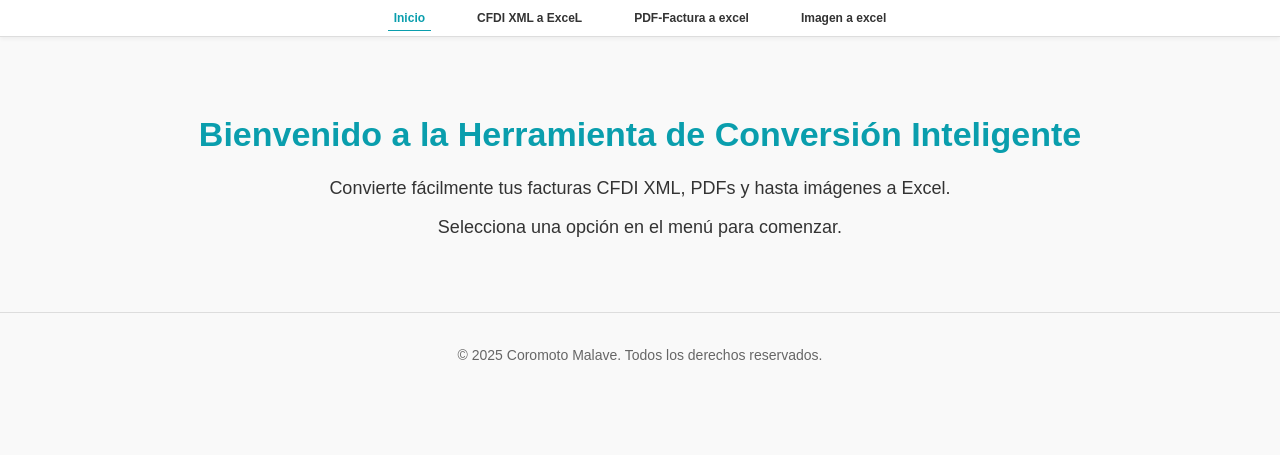
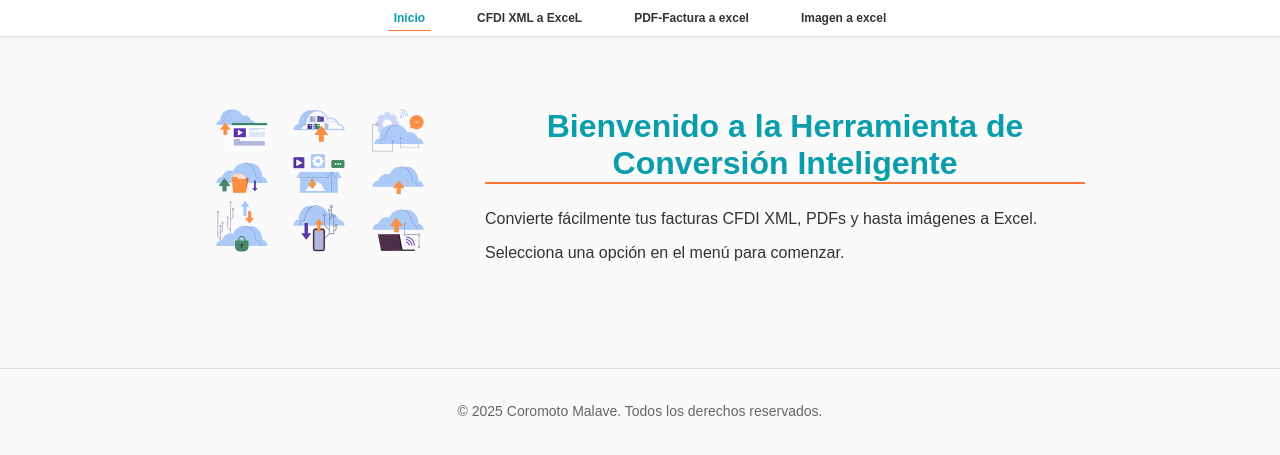
Before and after one commit to EmperatrizMalave/xml_reader_generator, a Flask app: page / in a window 1280 px wide. Shown: the top 455 px of the page. Run offline with Flask 3, Linux system fonts and the light colour scheme.

Commit message:
feat: add homepage image and update CSS layout

```diff
--- /dev/null
+++ b/static/css/home.css
@@ -0,0 +1,53 @@
+/* 🎨 Estilos para la vista de inicio con imagen a la izquierda */
+
+.container-home {
+    max-width: 1200px;
+    margin: 0 auto;
+}
+
+.bienvenida {
+    display: flex;
+    flex-direction: row; /* 🧭 Mantiene imagen a la izquierda */
+    align-items: center;
+    justify-content: center;
+    gap: 40px;
+    padding: 30px;
+    flex-wrap: nowrap; /* ❌ Evita que se apile en pantallas pequeñas */
+}
+
+.imagen-bienvenida img {
+    max-width: 250px;
+    height: auto;
+    border-radius: 8px;
+}
+
+.texto-bienvenida {
+    max-width: 600px;
+    text-align: left;
+}
+
+.texto-bienvenida h1 {
+    text-align: center;
+    font-size: 2rem;
+    margin-bottom: 10px;
+    color: var(--heading-blue-dark);
+    border-bottom: 2px solid var(--accent-orange);
+    display: inline-block;
+}
+
+@media (max-width: 768px) {
+    .bienvenida {
+    flex-direction: column;
+    text-align: center;
+    padding: 20px;
+    }
+    .imagen-bienvenida img {
+    max-width: 180px;
+    }
+    .texto-bienvenida h1 {
+    font-size: 1.4rem;
+    }
+    .texto-bienvenida p {
+    font-size: 0.9rem;
+    }
+}
--- a/static/css/navbar.css
+++ b/static/css/navbar.css
@@ -7,7 +7,6 @@
     border-bottom: 1px solid #ddd;
     box-shadow: 0 2px 4px rgba(0, 0, 0, 0.05);
     padding: 10px 0;
-    margin-bottom: 30px;
   }
 
   .navbar button {
@@ -23,7 +22,7 @@
 
   .navbar button.active,
   .navbar button:hover {
-    color: #0a9ead;
+    color: var(--heading-blue-dark);
   }
 
   .navbar button.active::after,
@@ -34,10 +33,9 @@
     left: 0;
     right: 0;
     height: 1.5px;
-    background-color: #0a9ead;
+    background-color: var(--accent-orange)
   }
-
-  /* Oculta el contenido por defecto */
+    /* Oculta el contenido por defecto */
   .tabcontent {
     display: none;
     padding: 20px;
--- /dev/null
+++ b/static/css/theme.css
@@ -0,0 +1,11 @@
+/* 🎨 Fondo y fuente general */
+  /* 🟪 Botones principales */
+#botonConvertir{
+    background-color: var(--primary-purple);
+    color: white;
+    border: none;
+    padding: 10px 20px;
+    border-radius: 6px;
+    cursor: pointer;
+    transition: background-color 0.3s;
+}
--- /dev/null
+++ b/static/css/variables.css
@@ -0,0 +1,8 @@
+:root {
+    --primary-purple: #6633cc;
+    --primary-blue: #87caff;
+    --heading-blue-dark:#0a9ead;
+    --primary-green:  #4da07a;
+    --accent-orange:  #ff7833;
+    --background-box: #e1ecff;
+}
--- a/static/styles.css
+++ b/static/styles.css
@@ -3,29 +3,11 @@ body {
   font-family: 'Poppins', sans-serif;
   margin: 0;
   padding: 0;
-  background-color: #f9f9f9;
+  background-color: hsl(0, 0%, 98%);
   color: #333;
 }
-/* Título principal */
-#welcome h1 {
-  font-size: 34px;
-  font-weight: 700;
-  margin-bottom: 20px;
-  color: #0a9ead;
-  text-align: center;
-}
-
-/* Párrafos */
-#welcome p {
-  font-size: 18px;
-  line-height: 1.6;
-  margin: 10px 0;
-  text-align: center;
-}
-  /* Estilo del título principal */
 #titulo {
-    text-align: center;                /* Centra el texto horizontalmente */
-    padding-top: 30px;                 /* Espacio arriba del título */
+    text-align: center;                /* Centra el texto horizontalmente */                /* Espacio arriba del título */
     color: #333;                       /* Color de texto gris oscuro */
 }
 
@@ -40,7 +22,7 @@ body {
     box-shadow: 0 2px 10px rgba(0, 0, 0, 0.1);  /* Sombra suave */
 }
 
-  /* Etiqueta del input */
+/* Etiqueta del input */
 #labelArchivo {
     display: block;                   /* Hace que ocupe toda la línea */
     margin-bottom: 8px;              /* Espacio debajo del texto */
@@ -53,21 +35,7 @@ body {
     padding: 6px;                    /* Espacio interior del input */
     margin-bottom: 15px;            /* Espacio debajo del campo */
 }
-  /* Botón de envío */
-#botonConvertir {
-    background-color: #007bff;       /* Azul Bootstrap */
-    color: white;                    /* Texto blanco */
-    border: none;                    /* Sin borde por defecto */
-    padding: 10px;                   /* Espaciado interno */
-    width: 100%;                     /* Que ocupe todo el ancho */
-    border-radius: 4px;              /* Bordes ligeramente redondeados */
-    cursor: pointer;                 /* Cambia a manito al pasar el mouse */
-    font-size: 16px;
-}
   /* Efecto al pasar el mouse sobre el botón */
-#botonConvertir:hover {
-    background-color: #0056b3;       /* Azul más oscuro */
-}
 #footer {
   text-align: center;
   padding: 20px;
--- a/templates/index.html
+++ b/templates/index.html
@@ -8,6 +8,11 @@
 <link rel="stylesheet" href="{{ url_for('static', filename='styles.css') }}">
 <!-- Enlazamos el CSS del menú -->
 <link rel="stylesheet" href="{{ url_for('static', filename='css/navbar.css') }}">
+<link rel="stylesheet" href="{{ url_for('static', filename='css/home.css') }}">
+<link rel="stylesheet" href="{{ url_for('static', filename='css/variables.css') }}">
+<link rel="stylesheet" href="{{ url_for('static', filename='css/theme.css') }}">
+
+
 </head>
 
 <body>
@@ -21,11 +26,20 @@
 
 <!-- ✅ Página principal (vista de bienvenida) -->
 <div id="inicio" class="tabcontent active">
-    <section id="welcome">
+    <div class="container-home">
+    <div class="bienvenida">
+        <!-- 📷 Imagen a la izquierda -->
+        <div class="imagen-bienvenida">
+            <img src="{{ url_for('static', filename='img/inicio.webp') }}" alt="Imagen de bienvenida">
+        </div>
+        <!-- 📝 Texto a la derecha -->
+        <div class="texto-bienvenida">
         <h1>Bienvenido a la Herramienta de Conversión Inteligente</h1>
         <p>Convierte fácilmente tus facturas CFDI XML, PDFs y hasta imágenes a Excel.</p>
         <p>Selecciona una opción en el menú para comenzar.</p>
-    </section>
+        </div>
+    </div>
+    </div>
 </div>
 
 <!-- ✅ Vista Convertidor CFDI XML a Excel) -->
```
Also changed, not shown: static/img/inicio.webp (added).
